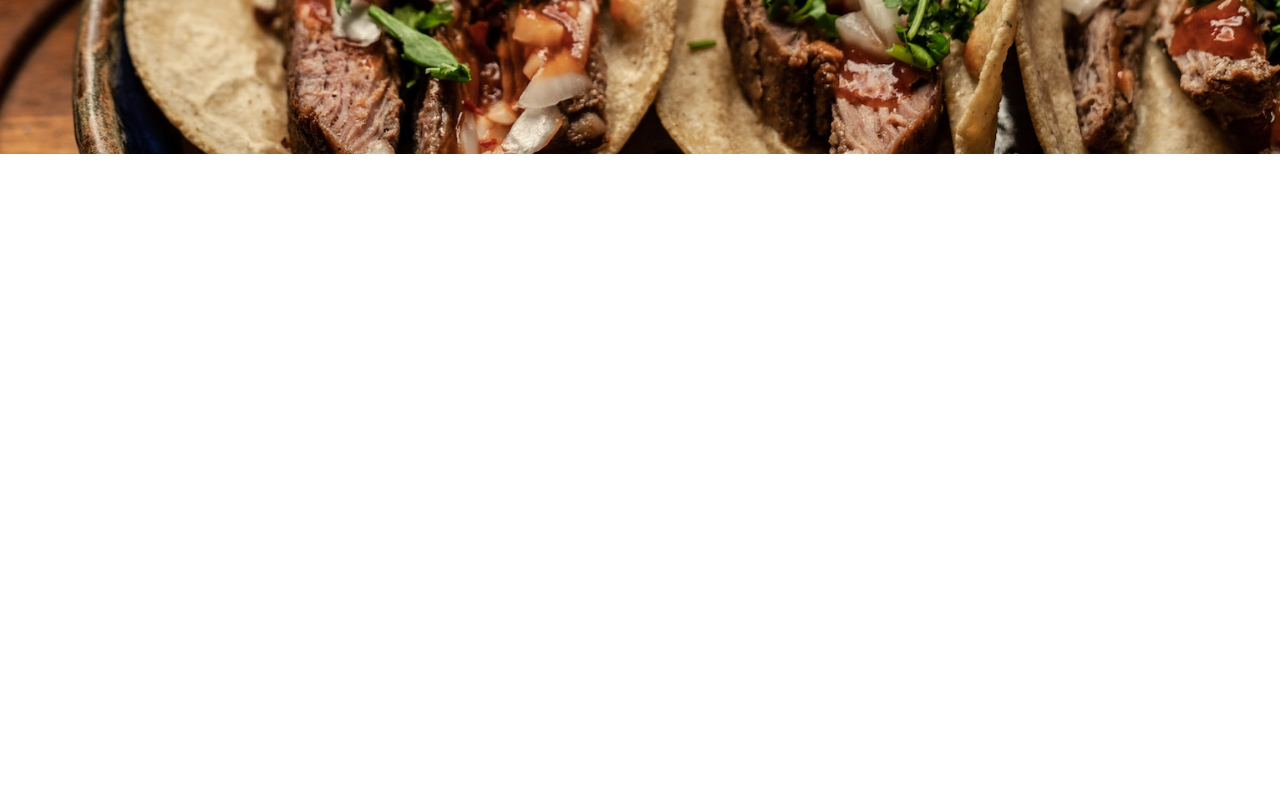
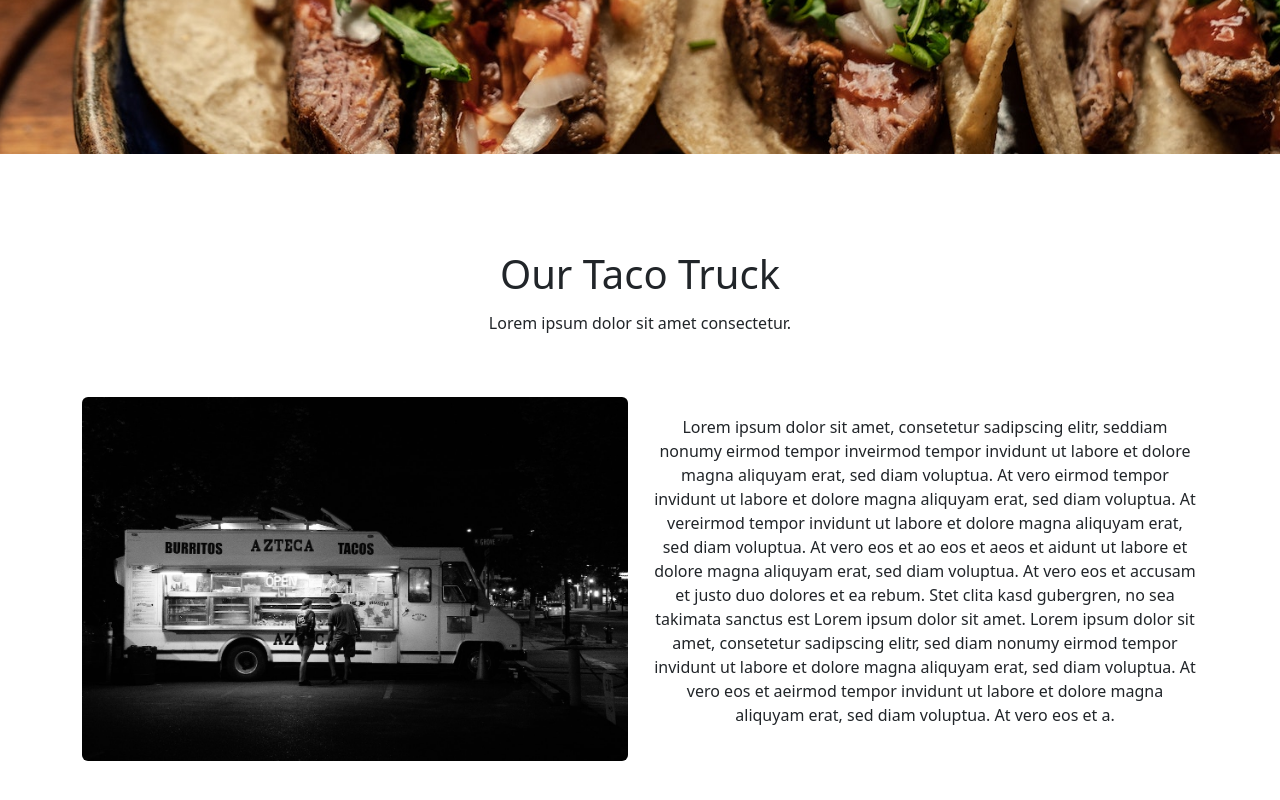
Before and after one commit to j-r-f-m/taco-bros, a React (Vite) app: page / in a window 1280 px wide. Shown: the part 570-1370 px from the top of the page. Before the commit the page ends 800 px from the top, so only its background shows below. Built offline with nearby package versions, Linux system fonts and the light colour scheme.

Commit message:
add Foodtruck section

```diff
--- /dev/null
+++ b/pages/FoodTruck.jsx
@@ -0,0 +1,46 @@
+import Container from "react-bootstrap/Container";
+import Row from "react-bootstrap/Row";
+import Col from "react-bootstrap/Col";
+import Image from "react-bootstrap/Image";
+import styled from "styled-components";
+import { TruckText } from "./FoodTruckText";
+
+const Section = styled.section`
+  padding: 6rem 0;
+`;
+
+const H2 = styled.h2`
+  font-size: 2.5rem;
+  margin-top: 0;
+  margin-bottom: 1rem;
+`;
+
+const H3 = styled.h3`
+  font-size: 1rem;
+  font-weight: 400;
+  margin-bottom: 4rem;
+`;
+
+export function Foodtruck() {
+  return (
+    <Section>
+      <Container>
+        <div className="text-center">
+          <H2>Our Taco Truck</H2>
+          <H3>Lorem ipsum dolor sit amet consectetur.</H3>
+        </div>
+        <Row className="text-center d-flex algin-items-center justify-content-around ">
+          <Col md={6}>
+            <Image src="images/food-truck-md.jpg" rounded fluid />
+          </Col>
+          <Col
+            className="d-flex align-items-center justifiy-content-center"
+            md={6}
+          >
+            <p>{TruckText}</p>
+          </Col>
+        </Row>
+      </Container>
+    </Section>
+  );
+}
--- /dev/null
+++ b/pages/FoodTruckText.jsx
@@ -0,0 +1,4 @@
+const TruckText =
+  " Lorem ipsum dolor sit amet, consetetur sadipscing elitr, seddiam nonumy eirmod tempor inveirmod tempor invidunt ut labore et dolore magna aliquyam erat, sed diam voluptua. At vero eirmod tempor invidunt ut labore et dolore magna aliquyam erat, sed diam voluptua. At vereirmod tempor invidunt ut labore et dolore magna aliquyam erat, sed diam voluptua. At vero eos et ao eos et aeos et aidunt ut labore et dolore magna aliquyam erat, sed diam voluptua. At vero eos et accusam et justo duo dolores et ea rebum. Stet clita kasd gubergren, no sea takimata sanctus est Lorem ipsum dolor sit amet. Lorem ipsum dolor sit amet, consetetur sadipscing elitr, sed diam nonumy eirmod tempor invidunt ut labore et dolore magna aliquyam erat, sed diam voluptua. At vero eos et aeirmod tempor invidunt ut labore et dolore magna aliquyam erat, sed diam voluptua. At vero eos et a.";
+
+export { TruckText };
--- a/src/App.jsx
+++ b/src/App.jsx
@@ -1,11 +1,13 @@
 import { Navigation } from "../components/navigation/Navigation";
 import { Hero } from "../pages/Hero";
+import { Foodtruck } from "../pages/FoodTruck";
 
 function App() {
   return (
     <>
       <Navigation />
       <Hero />
+      <Foodtruck />
     </>
   );
 }
```
Also changed, not shown: public/images/food-truck-md.jpg (added), public/images/food_truck.jpg (added).
